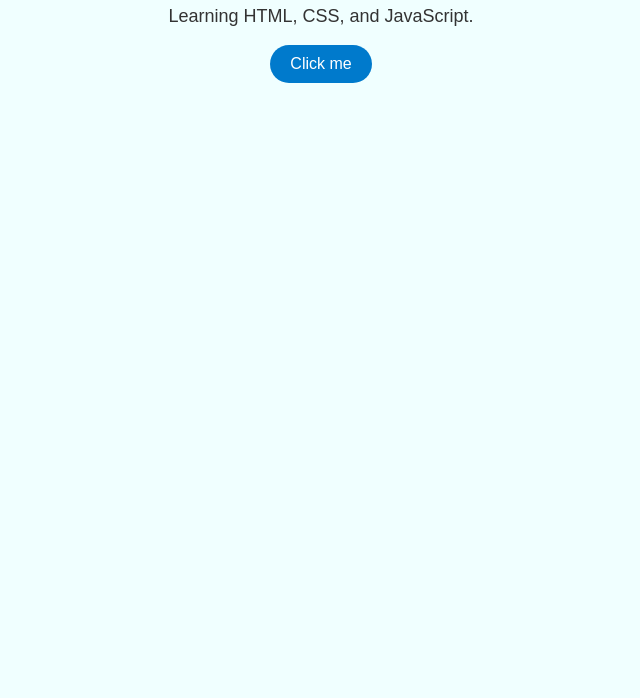
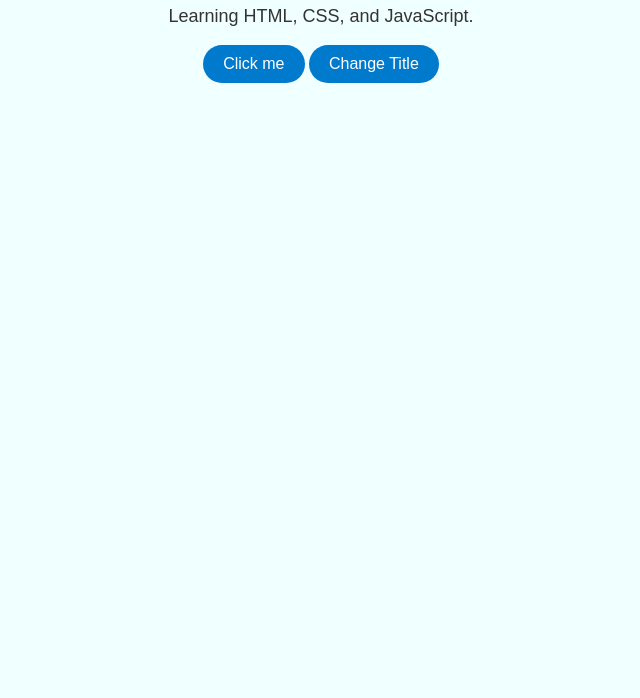
Before and after one commit to Heisenberg2004/web101, a plain HTML site: page index.html in a window 1280 px wide. Shown: the part 102-800 px from the top of the page, without its empty margins (319-959 px from the left). Drawn offline with Linux system fonts and the light colour scheme.

```diff
--- a/index.html
+++ b/index.html
@@ -11,6 +11,7 @@
     <p>Learning HTML, CSS, and JavaScript.</p>
 
     <button onclick="showMessage()">Click me</button>
+    <button onclick="changeTitle()">Change Title</button>
 
     <script src="script.js"></script>
   </body>
--- a/script.js
+++ b/script.js
@@ -1,3 +1,9 @@
 const showMessage = () => {
   alert('Hello! You clicked the button.')
 }
+
+const heading = document.querySelector('h1')
+
+function changeTitle() {
+  heading.textContent = 'You changed the title!'
+}
```
